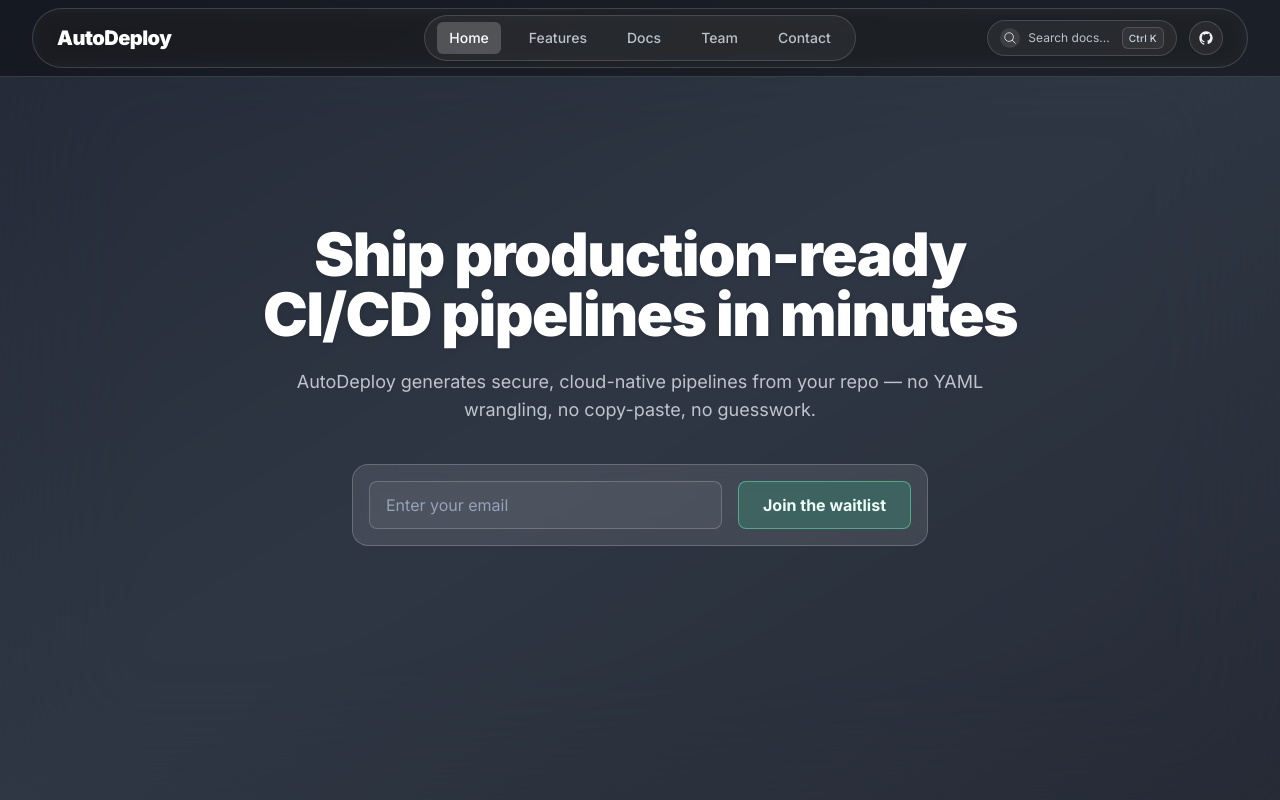
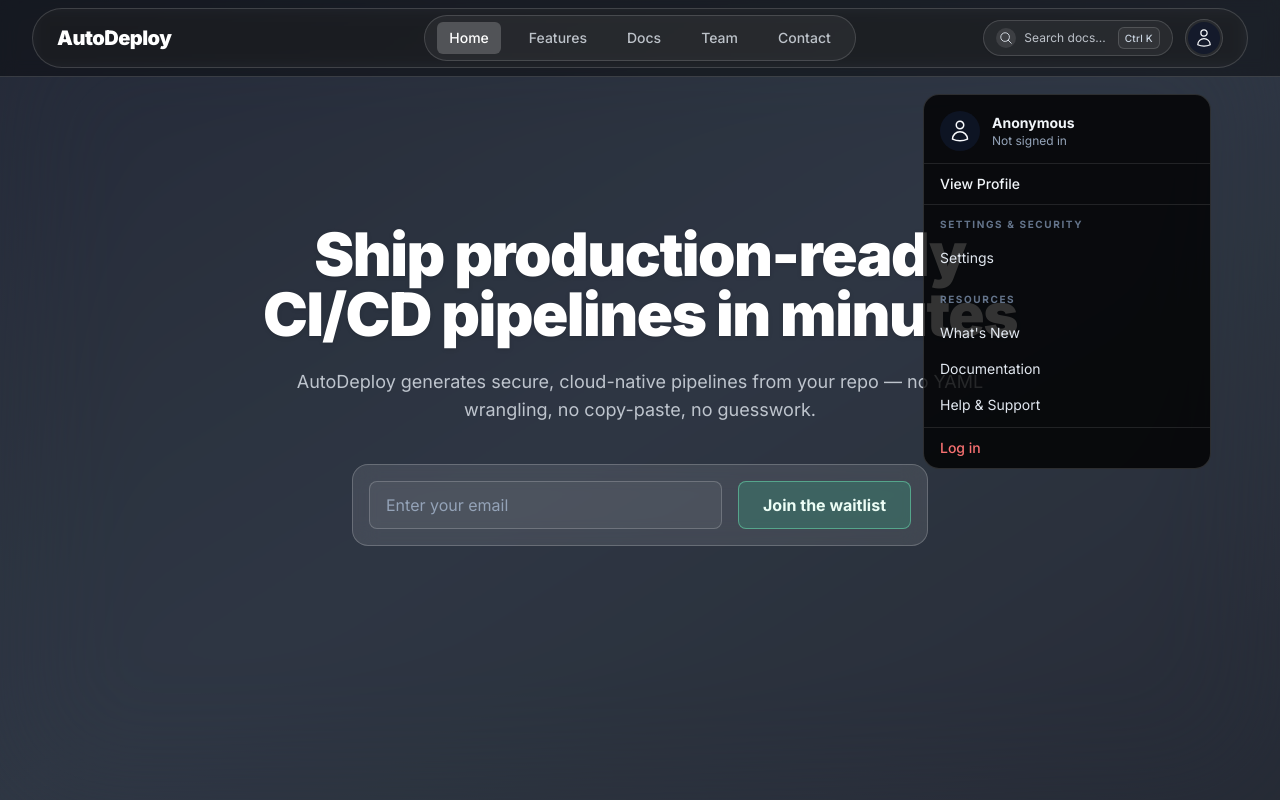
Before and after one commit to CICDAutoDeploy/autodeploy-landing, a React (Vite) app: page / in a window 1280 px wide. Both pictures are taken after a click on the button "Open account menu". Shown: the top 800 px of the page. Built offline with nearby package versions, Linux system fonts and the light colour scheme.

Commit message:
feat(nav): account dropdown, anonymous user, and aligned docs search overlay

```diff
--- a/src/App.tsx
+++ b/src/App.tsx
@@ -89,7 +89,10 @@ export default function App() {
       {page === "docs" && <DocsPage />}
 
       <Footer setPage={setPage} />
+      {/* Global back-to-top for the marketing home page (window scroll). */}
       <BackToTop enabled={page === "home"} />
+      {/* Docs-specific back-to-top that targets the middle scrollable column. */}
+      <BackToTop enabled={page === "docs"} targetId="docs-scroll" />
     </div>
   );
 }
--- a/src/components/Navbar.tsx
+++ b/src/components/Navbar.tsx
@@ -1,6 +1,7 @@
 import { useEffect, useState } from "react";
-import { Bars3Icon, XMarkIcon, MagnifyingGlassIcon } from "@heroicons/react/24/outline";
+import { Bars3Icon, XMarkIcon, MagnifyingGlassIcon, UserIcon } from "@heroicons/react/24/outline";
 import type { DocSlug } from "./docs/types";
+import { currentUser } from "../lib/currentUser";
 
 const docsSections: { title: string; items: { slug: DocSlug; label: string }[] }[] = [
   {
@@ -55,21 +56,6 @@ const POPULAR_DOCS: DocsIndexItem[] = [
 
 const RECENT_STORAGE_KEY = "autodeploy-docs-recent";
 
-function GitHubMarkIcon({ className }: { className?: string }) {
-  return (
-    <svg
-      viewBox="0 0 24 24"
-      aria-hidden="true"
-      className={className}
-    >
-      <path
-        fill="currentColor"
-        d="M12 2C6.48 2 2 6.58 2 12.26c0 4.51 2.87 8.33 6.84 9.68.5.1.68-.22.68-.49 0-.24-.01-.87-.01-1.7-2.78.62-3.37-1.37-3.37-1.37-.45-1.18-1.11-1.5-1.11-1.5-.91-.64.07-.63.07-.63 1 .07 1.53 1.06 1.53 1.06.9 1.57 2.36 1.12 2.94.86.09-.67.35-1.12.63-1.38-2.22-.26-4.56-1.14-4.56-5.06 0-1.12.39-2.03 1.03-2.75-.1-.26-.45-1.3.1-2.7 0 0 .84-.27 2.75 1.05A9.28 9.28 0 0 1 12 6.07c.85 0 1.7.12 2.5.35 1.9-1.32 2.74-1.05 2.74-1.05.55 1.4.2 2.44.1 2.7.64.72 1.03 1.63 1.03 2.75 0 3.93-2.34 4.79-4.57 5.05.36.32.68.94.68 1.9 0 1.37-.01 2.47-.01 2.8 0 .27.18.6.69.49A10.03 10.03 0 0 0 22 12.26C22 6.58 17.52 2 12 2Z"
-      />
-    </svg>
-  );
-}
-
 type Page = "home" | "privacy" | "terms" | "contact" | "docs";
 
 type NavbarProps = {
@@ -78,6 +64,19 @@ type NavbarProps = {
 };
 
 export default function Navbar({ page, setPage }: NavbarProps) {
+  const user = currentUser;
+  const isAuthenticated = user?.isAuthenticated ?? false;
+  const displayName = isAuthenticated && user?.name ? user.name : "Anonymous";
+  const displayEmail = isAuthenticated && user?.email ? user.email : "Not signed in";
+  const initials = isAuthenticated && user?.name
+    ? user.name
+        .split(" ")
+        .filter(Boolean)
+        .slice(0, 2)
+        .map((part) => part[0]?.toUpperCase() ?? "")
+        .join("")
+    : "";
+
   const scrollToSection = (id: string) => {
     const el = document.getElementById(id);
     if (el) {
@@ -94,6 +93,7 @@ export default function Navbar({ page, setPage }: NavbarProps) {
   const [docsSearchOpen, setDocsSearchOpen] = useState(false);
   const [docsSearchQuery, setDocsSearchQuery] = useState("");
   const [recentDocs, setRecentDocs] = useState<DocsIndexItem[]>([]);
+  const [userMenuOpen, setUserMenuOpen] = useState(false);
 
   useEffect(() => {
     if (page !== "home") {
@@ -266,7 +266,8 @@ export default function Navbar({ page, setPage }: NavbarProps) {
             }}
             className="text-xl font-extrabold tracking-tight text-white"
           >
-            AutoDeploy
+            <span className="inline sm:hidden">AD</span>
+            <span className="hidden sm:inline">AutoDeploy</span>
           </button>
         </div>
 
@@ -375,8 +376,8 @@ export default function Navbar({ page, setPage }: NavbarProps) {
             </button>
           </div>
 
-          {/* Right: docs search (desktop) + GitHub + mobile toggle */}
-          <div className="flex-1 flex items-center justify-end gap-2 sm:gap-3">
+          {/* Right: docs search (desktop) + account menu + mobile toggle */}
+          <div className="flex-1 flex items-center justify-end gap-2 sm:gap-3 relative">
             <button
               type="button"
               onClick={openDocsSearch}
@@ -391,13 +392,96 @@ export default function Navbar({ page, setPage }: NavbarProps) {
               </span>
             </button>
 
+            {/* Profile menu trigger (replaces GitHub icon) */}
             <button
               type="button"
-            className="hidden lg:inline-flex items-center justify-center rounded-full border border-white/15 bg-white/5 p-2 text-slate-100 hover:bg-white/10"
-            aria-label="Continue with GitHub"
+              onClick={() => setUserMenuOpen((open) => !open)}
+              className="inline-flex items-center justify-center rounded-full border border-white/15 bg-white/5 p-0.5 text-slate-100 shadow-sm hover:bg-white/10"
+              aria-label="Open account menu"
+              aria-haspopup="menu"
+              aria-expanded={userMenuOpen}
             >
-            <GitHubMarkIcon className="h-4 w-4" />
+              <span className="flex h-8 w-8 items-center justify-center rounded-full bg-slate-900/80 text-slate-50">
+                {initials ? (
+                  <span className="text-xs font-semibold leading-none">
+                    {initials}
+                  </span>
+                ) : (
+                  <UserIcon className="h-5 w-5" />
+                )}
+              </span>
             </button>
+
+            {userMenuOpen && (
+<div className="absolute right-3 top-[4.70rem] z-50 w-72 max-w-[calc(100vw-1.5rem)] rounded-2xl border border-white/15 bg-black/80 text-slate-100 shadow-glass backdrop-blur overflow-hidden">
+                <div className="px-4 pt-4 pb-3 flex items-center gap-3 border-b border-white/10">
+                  <div className="flex h-10 w-10 items-center justify-center rounded-full bg-slate-900/80 text-slate-50">
+                    {initials ? (
+                      <span className="text-xs font-semibold leading-none">
+                        {initials}
+                      </span>
+                    ) : (
+                      <UserIcon className="h-6 w-6" />
+                    )}
+                  </div>
+                  <div className="min-w-0 flex-1">
+                    <div className="text-sm font-semibold truncate">{displayName}</div>
+                    <div className="text-xs text-slate-400 truncate">{displayEmail}</div>
+                  </div>
+                </div>
+
+                <button
+                  type="button"
+                  className="w-full px-4 py-2.5 text-sm font-medium text-slate-100 hover:bg-white/5 text-left border-b border-white/10"
+                >
+                  View Profile
+                </button>
+
+                <div className="px-4 pt-3 pb-1 text-[10px] font-semibold uppercase tracking-[0.16em] text-slate-500">
+                  Settings &amp; Security
+                </div>
+                <div className="py-1">
+                  <button
+                    type="button"
+                    className="w-full px-4 py-2 text-sm text-slate-200 hover:bg-white/5 text-left"
+                  >
+                    Settings
+                  </button>
+                </div>
+
+                <div className="px-4 pt-3 pb-1 text-[10px] font-semibold uppercase tracking-[0.16em] text-slate-500">
+                  Resources
+                </div>
+                <div className="py-1">
+                  <button
+                    type="button"
+                    className="w-full px-4 py-2 text-sm text-slate-200 hover:bg-white/5 text-left"
+                  >
+                    What's New
+                  </button>
+                  <button
+                    type="button"
+                    className="w-full px-4 py-2 text-sm text-slate-200 hover:bg-white/5 text-left"
+                    onClick={() => setPage("docs")}
+                  >
+                    Documentation
+                  </button>
+                  <button
+                    type="button"
+                    className="w-full px-4 py-2 text-sm text-slate-200 hover:bg-white/5 text-left"
+                  >
+                    Help &amp; Support
+                  </button>
+                </div>
+
+                <button
+                  type="button"
+                  className="w-full px-4 py-2.5 text-sm font-medium text-left text-red-400 hover:bg-red-500/10 border-t border-white/10"
+                >
+                  {isAuthenticated ? "Log out" : "Log in"}
+                </button>
+              </div>
+            )}
 
             <button
               onClick={() => setMobileOpen((open) => !open)}
@@ -417,7 +501,7 @@ export default function Navbar({ page, setPage }: NavbarProps) {
       {docsSearchOpen && (
         <div className="fixed inset-0 z-40 flex items-start justify-center pt-24 px-4">
           <div
-            className="absolute inset-0 bg-transparent"
+            className="absolute inset-x-0 bottom-0 top-[4.5rem] bg-transparent"
             onClick={closeDocsSearch}
           />
           {/* Docs search dialog - match navbar island darkness */}
@@ -529,7 +613,7 @@ export default function Navbar({ page, setPage }: NavbarProps) {
 
       {(
         <div
-          className={`lg:hidden fixed top-16 right-4 z-40 bg-gradient-to-b from-slate-900/80 via-slate-800/75 to-slate-900/85 border border-white/25 rounded-2xl w-fit min-w-[1rem] overflow-hidden transform transition-all duration-300 ease-out shadow-glass backdrop-blur-xl ${
+          className={`lg:hidden fixed top-16 right-4 z-40 rounded-2xl w-fit min-w-[1rem] overflow-hidden border border-white/15 bg-black/60 shadow-glass backdrop-blur transform transition-all duration-300 ease-out ${
             mobileOpen
               ? "translate-x-0 opacity-100"
               : "translate-x-8 opacity-0 pointer-events-none"
@@ -661,6 +745,16 @@ export default function Navbar({ page, setPage }: NavbarProps) {
           onClick={() => setMobileOpen(false)}
         />
       )}
+
+      {/* Mobile backdrop for account menu */}
+      {userMenuOpen && (
+        <button
+          type="button"
+          className="fixed inset-0 z-40 bg-black/40 lg:hidden"
+          onClick={() => setUserMenuOpen(false)}
+          aria-hidden="true"
+        />
+      )}
     </nav>
   );
 }
--- /dev/null
+++ b/src/lib/api.ts
@@ -0,0 +1,14 @@
+const API_BASE_URL = import.meta.env.VITE_API_BASE_URL ?? 'http://localhost:3000';
+
+export async function getHealth() {
+  try {
+    const res = await fetch(`${API_BASE_URL}/health`);
+    if (!res.ok) {
+      throw new Error(`Health check failed with status ${res.status}`);
+    }
+    return await res.json() as { ok: boolean; uptime?: number };
+  } catch (error) {
+    console.error('Health check error', error);
+    throw error;
+  }
+}
--- /dev/null
+++ b/src/lib/currentUser.ts
@@ -0,0 +1,20 @@
+export type CurrentUser = {
+  /** Whether the user is authenticated */
+  isAuthenticated: boolean;
+  /** Full name from GitHub (or other provider) */
+  name: string | null;
+  /** Primary email address */
+  email: string | null;
+};
+
+/**
+ * Temporary, static current user.
+ *
+ * Once GitHub OAuth is wired up, replace this with real auth state
+ * (e.g. from context, a hook, or props) and populate from the backend.
+ */
+export const currentUser: CurrentUser = {
+  isAuthenticated: false,
+  name: null,
+  email: null,
+};
```
Also changed, not shown: readme/PR_DESCRIPTION.md (+9 -2 lines), src/components/BackToTop.tsx (+35 -5 lines), 1 other file (tests, documents, lock files or other folders). Lines whose indentation alone changed are shown as unchanged.
